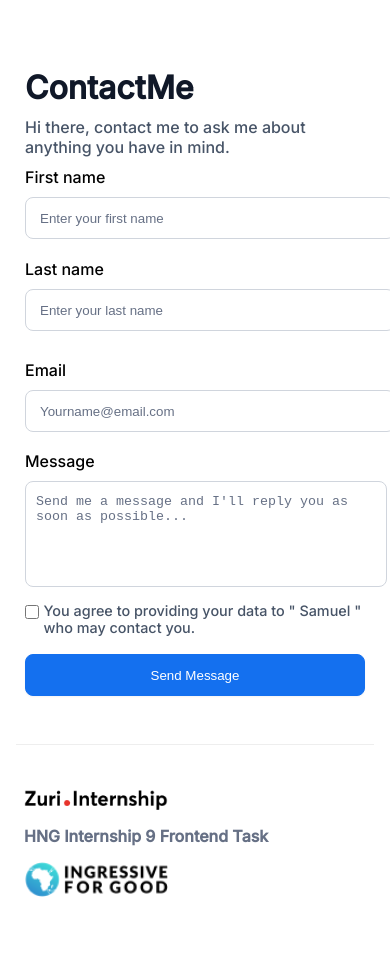
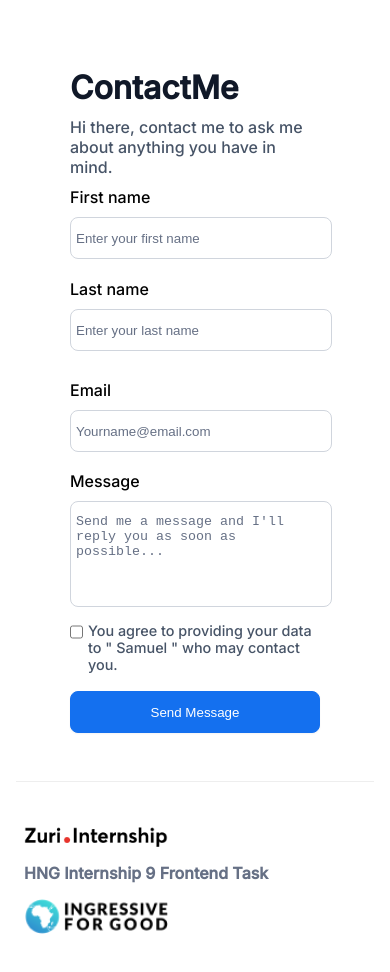
Before and after one commit to Samueljr-web/hngi9-task-1, a React (Create React App) app: page /contact in a window 390 px wide. Before the commit the page ends 937 px from the top, so only its background shows below. Built offline with nearby package versions, Linux system fonts and the light colour scheme.

Commit message:
style: adjusting styles

```diff
--- a/src/styles/contact.css
+++ b/src/styles/contact.css
@@ -15,7 +15,6 @@
 }
 .header_text h2{
     font-size: 2rem;
-    text-align: left;
     color: #101828;
 }
 .row-fields{
@@ -46,7 +45,7 @@ input{
   outline: none;
   width: 22rem;
   height: 1.5rem;
-  padding: 8px 14px;
+  padding: 8px 5px;
   border: 1px solid #D0D5DD;
 }
 input[type="email"] {
@@ -64,7 +63,7 @@ textarea{
   border-radius:8px;
   outline: none;
   height: 5rem;
-  padding: 12px 10px;
+  padding: 12px 5px;
   border: 1px solid #D0D5DD;
   resize: none;
 }
@@ -116,7 +115,7 @@ textarea{
         display: flex;
         flex-direction: column;
         align-items: center;
-        width: 340px;
+        width: 250px;
     }
     .row-fields{
         flex-direction: column;
```
